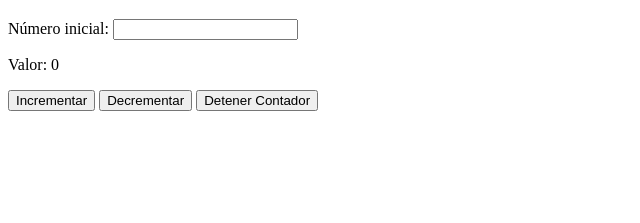
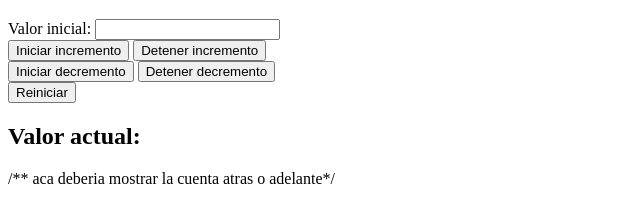
Before and after one commit to lacamibarrera/Individual2m4, a website: page problema_2/contador.html in a window 1280 px wide. Shown: the part 61-284 px from the top of the page, without its empty margins (0-640 px from the left). Drawn offline with Linux system fonts and the light colour scheme.

```diff
--- a/problema_2/contador.html
+++ b/problema_2/contador.html
@@ -7,14 +7,19 @@
     <title>Contador</title>
 </head>
 <body>
-    <h1>Contador</h1>
-    <label for="inicial">Número inicial:</label>
-    <input type="number" id="inicial">
-    <br>
-    <p>Valor: <span id="valor">0</span></p>
-    <button id="incrementar">Incrementar</button>
-    <button id="decrementar">Decrementar</button>
-    <button id="detener">Detener Contador</button>
-</body>
+        <h1>Contador</h1>
+        <label for="">Valor inicial:</label>
+        <input type="number" id="valor-inicial" />
+        <br />
+        <button id="">Iniciar incremento</button>
+        <button id="">Detener incremento</button>
+        <br />
+        <button id="">Iniciar decremento</button>
+        <button id="">Detener decremento</button>
+        <br />
+        <button id="">Reiniciar</button>
+        <h2>Valor actual: </h2> /** aca deberia mostrar la cuenta atras o adelante*/
+    <sriptsrc="./assets/js/contador.js"></sript></script>
+    </body>
 
 </html>
```
Also changed, not shown: problema_1/juegodedados.html (+6 -0 lines), problema_2/assets/js/contador.js (line endings or trailing spaces).
